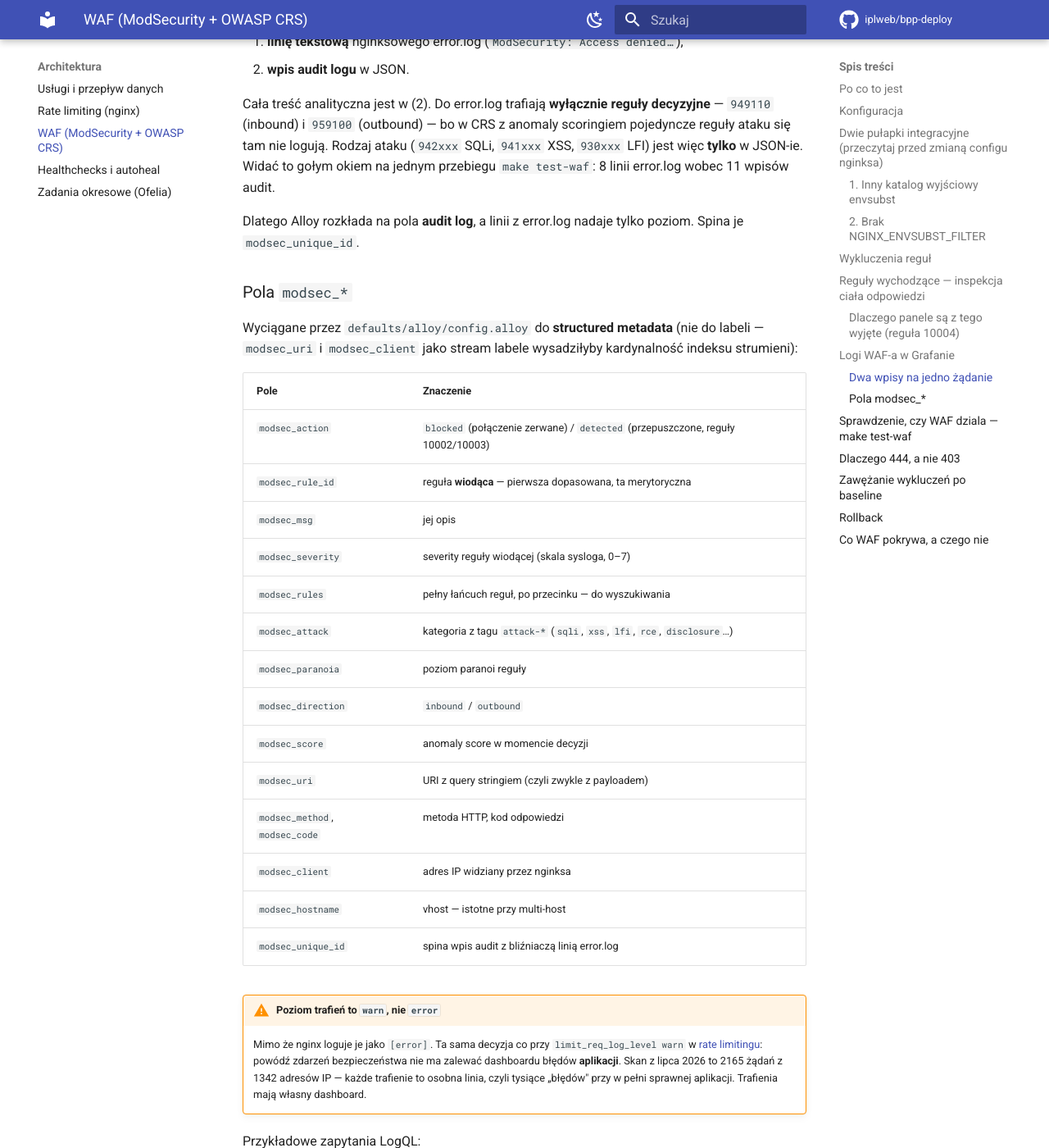
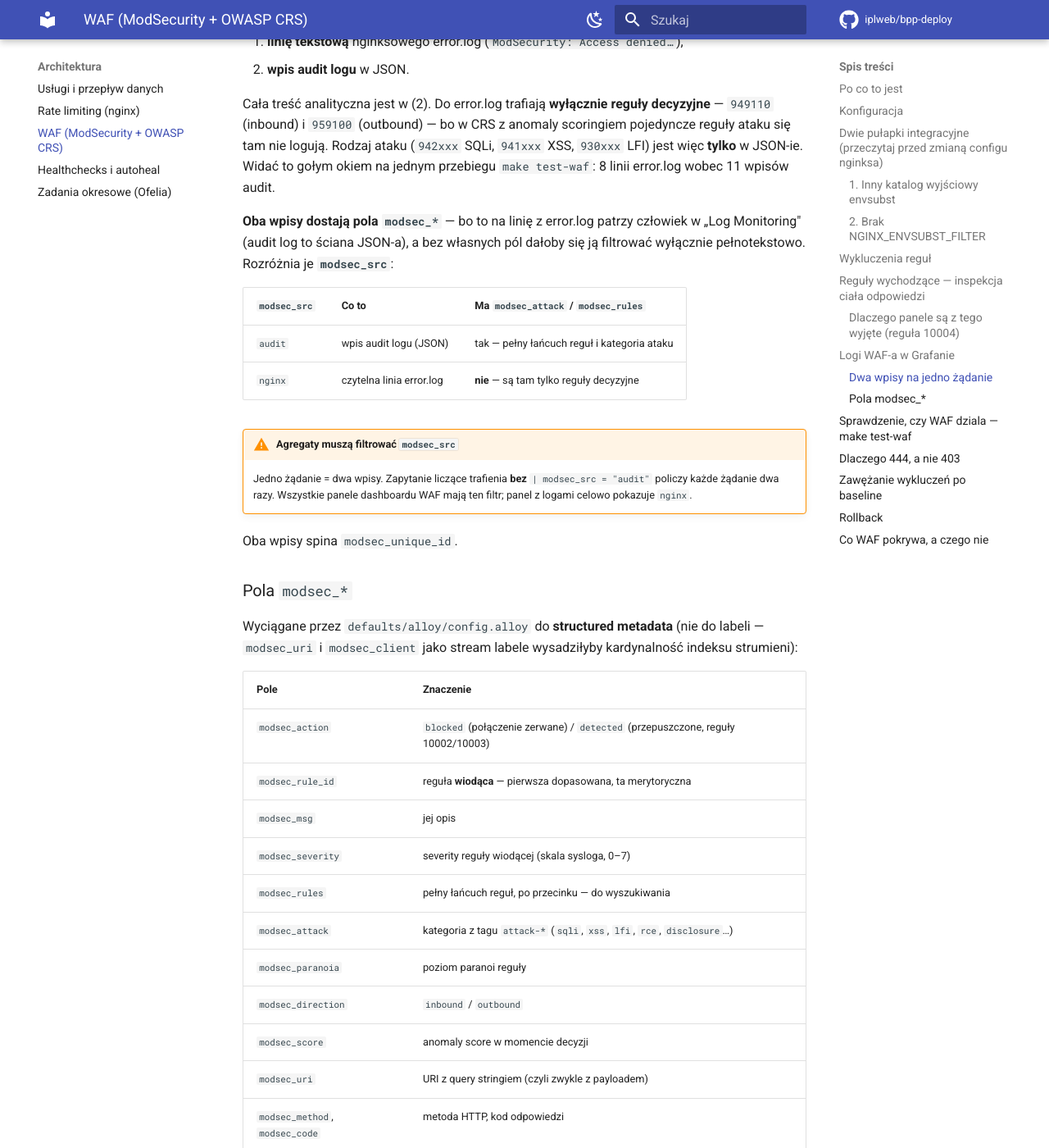
Before and after one commit to iplweb/bpp-deploy, an MkDocs documentation site: the page built from docs/architektura/waf.md, in a window 1280 px wide and 1400 px high, scrolled down 5985 px. Shown: the whole window at 82% size. Built offline with MkDocs 1.6.1 and Material for MkDocs 9.7.7, drawn with Linux system fonts in a browser that asks for light colours; comment, search, counter and statistics services are not loaded; some of the changed text lies outside the part shown.

Commit message:
fix(waf): dashboard pokazywal "no data"; linia error.log nie miala pol
Dwa zgloszenia z produkcji.

1. W dashboardzie WAF dzialal WYLACZNIE panel "Zablokowane" — jedyny, ktory
   nie uzywa zmiennej $action. Skladnia zmiennej `custom` w Grafanie to
   `tekst : wartosc`, a zapisalem `.* : Wszystkie` — czyli Grafana brala
   wartosc "Wszystkie" i kazdy panel filtrowal `modsec_action =~ "Wszystkie"`,
   co nie pasuje do niczego. Widac to bylo wprost w logach Loki produkcji.
   Zamiast poprawiac kolejnosc (znowu na wyczucie) usuwam dwuznacznosc:
   gole wartosci + `includeAll` z `allValue: ".*"`, czyli pozycje "All"
   generuje sama Grafana.

2. Linia ModSecurity z nginksowego error.log — TA, na ktora patrzy czlowiek
   w "Log Monitoring", bo audit log to sciana JSON-a — nie miala ZADNYCH pol
   modsec_*, wiec dalo sie ja filtrowac tylko pelnotekstowo. Dostaje teraz
   wlasny komplet (action, rule_id, msg, severity, uri, client, hostname,
   unique_id, score, direction). Czego tam nie ma i miec nie moze:
   modsec_attack i modsec_rules — do error.log trafiaja tylko reguly decyzyjne
   949110/959100.

   Blizniakow rozroznia nowe `modsec_src` (audit/nginx). WSZYSTKIE panele
   agregujace filtruja `modsec_src="audit"`, inaczej kazde zadanie liczyloby
   sie dwa razy; panel z logami celowo pokazuje `nginx`.

Zweryfikowane przeciwko prawdziwemu Loki 3.7.1 zasilanemu prawdziwym
pipeline'em: audit=4, nginx=1, "Trafienia WAF-a"=4 (bez podwojnego liczenia),
wszystkie 11 zapytan zwraca dane. test-alloy: 15/15.

Co-Authored-By: Claude Opus 5 (1M context) <noreply@anthropic.com>

```diff
--- a/docs/architektura/waf.md
+++ b/docs/architektura/waf.md
@@ -268,8 +268,21 @@ scoringiem pojedyncze reguły ataku się tam nie logują. Rodzaj ataku (`942xxx`
 `941xxx` XSS, `930xxx` LFI) jest więc **tylko** w JSON-ie. Widać to gołym okiem na
 jednym przebiegu `make test-waf`: 8 linii error.log wobec 11 wpisów audit.
 
-Dlatego Alloy rozkłada na pola **audit log**, a linii z error.log nadaje tylko
-poziom. Spina je `modsec_unique_id`.
+**Oba wpisy dostają pola `modsec_*`** — bo to na linię z error.log patrzy człowiek
+w „Log Monitoring" (audit log to ściana JSON-a), a bez własnych pól dałoby się ją
+filtrować wyłącznie pełnotekstowo. Rozróżnia je **`modsec_src`**:
+
+| `modsec_src` | Co to | Ma `modsec_attack` / `modsec_rules` |
+|---|---|---|
+| `audit` | wpis audit logu (JSON) | tak — pełny łańcuch reguł i kategoria ataku |
+| `nginx` | czytelna linia error.log | **nie** — są tam tylko reguły decyzyjne |
+
+!!! warning "Agregaty muszą filtrować `modsec_src`"
+    Jedno żądanie = dwa wpisy. Zapytanie liczące trafienia **bez**
+    `| modsec_src = "audit"` policzy każde żądanie dwa razy. Wszystkie panele
+    dashboardu WAF mają ten filtr; panel z logami celowo pokazuje `nginx`.
+
+Oba wpisy spina `modsec_unique_id`.
 
 ### Pola `modsec_*`
 
@@ -293,6 +306,7 @@ indeksu strumieni):
 | `modsec_client` | adres IP widziany przez nginksa |
 | `modsec_hostname` | vhost — istotne przy multi-host |
 | `modsec_unique_id` | spina wpis audit z bliźniaczą linią error.log |
+| `modsec_src` | `audit` (JSON) / `nginx` (error.log) — **filtruj po tym w agregatach** |
 
 !!! warning "Poziom trafień to `warn`, nie `error`"
     Mimo że nginx loguje je jako `[error]`. Ta sama decyzja co przy
```
Also changed, not shown: CLAUDE.md (+1 -1 lines), 3 other files.
